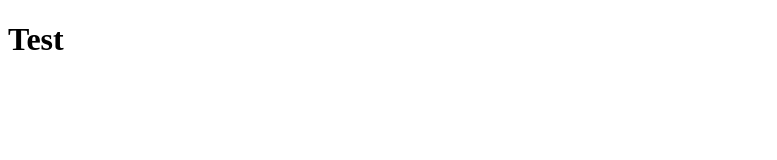
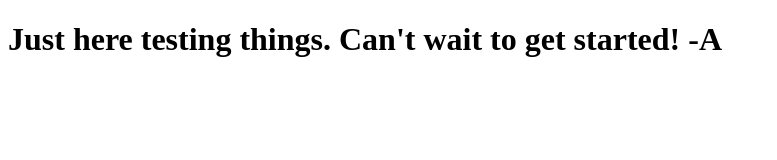
Before and after one commit to Rashad-TX/actonit, a website: page index.html in a window 1280 px wide. Shown: the whole page, without its empty margins (0-777 px from the left). Drawn offline with Linux system fonts and the light colour scheme.

Commit message:
npm and lite scripts installed

```diff
--- a/index.html
+++ b/index.html
@@ -7,6 +7,6 @@
     <title>Document</title>
 </head>
 <body>
-    <h1>Test</h1>
+    <h1>Just here testing things. Can't wait to get started! -A</h1>
 </body>
 </html>
--- a/package.json
+++ b/package.json
@@ -4,7 +4,10 @@
   "description": "",
   "main": "index.js",
   "scripts": {
-    "test": "echo \"Error: no test specified\" && exit 1"
+    "test": "echo \"Error: no test specified\" && exit 1",
+    "lite": "lite-server",
+    "start": "npm run lite"
+
   },
   "repository": {
     "type": "git",
```
